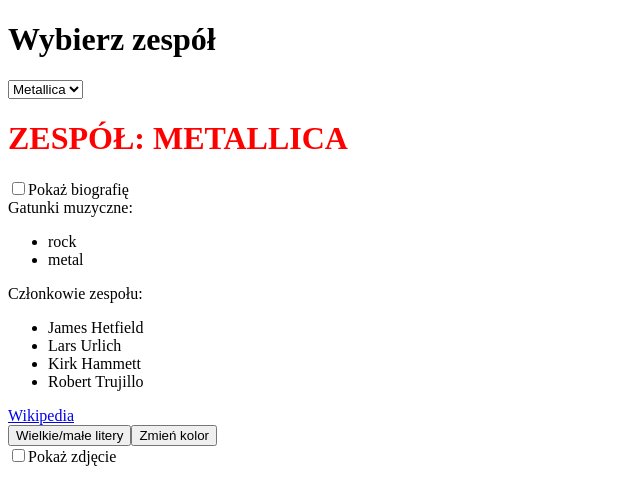
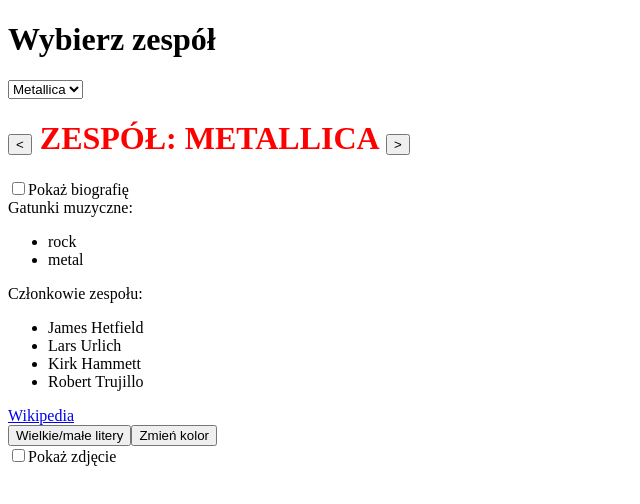
Before and after one commit to miloszpp/angular-szkolenie, an Angular app: page / in a window 1280 px wide. Shown: the top 504 px of the page, without its empty margins (0-640 px from the left). Built offline with nearby package versions, Linux system fonts and the light colour scheme.

Commit message:
Podział na komponenty

```diff
--- a/src/app/app.component.html
+++ b/src/app/app.component.html
@@ -1,33 +1 @@
-<h1>Wybierz zespół</h1>
-<select [(ngModel)]="band">
-    <option *ngFor="let band of bands" [ngValue]="band">{{band.name}}</option>
-</select>
-
-<div *ngIf="band">
-    <h1 [style.textTransform]="textTransform" [style.color]="color">Zespół: {{band.name}}</h1>
-    <div>
-        <label><input type="checkbox" [(ngModel)]="showBio" />Pokaż biografię</label>
-        <p *ngIf="showBio">{{band.bio}}</p>
-    </div>
-    <div>
-        Gatunki muzyczne:
-        <ul>
-            <li *ngFor="let genre of band.genres">{{genre}}</li>
-        </ul>
-    </div>
-    <div>
-        Członkowie zespołu:
-        <ul>
-            <li *ngFor="let member of band.members">{{member}}</li>
-        </ul>
-    </div>
-    <div>
-        <a [href]="band.links.wikipediaUrl">Wikipedia</a><br />
-        <button (click)="changeTransform()">Wielkie/małe litery</button>
-        <button (click)="changeColor()">Zmień kolor</button><br />
-    </div>
-    <div>
-        <label><input type="checkbox" [(ngModel)]="showPhoto" />Pokaż zdjęcie</label><br />
-        <img *ngIf="showPhoto" [src]="band.links.photoUrl" width="300" />
-    </div>
-</div>
+<app-band-list></app-band-list>
--- a/src/app/app.component.ts
+++ b/src/app/app.component.ts
@@ -7,51 +7,5 @@
   styles: []
 })
 export class AppComponent {
-  bands: Band[] = [
-    {
-      name: "Metallica",
-      bio: "Amerykański zespół heavymetalowy założony w Los Angeles w 1981 roku przez Jamesa Hetfielda i Larsa Ulricha.",
-      links: {
-        wikipediaUrl: "https://pl.wikipedia.org/wiki/Metallica",
-        photoUrl: "https://up-1.cdn-fullscreendirect.com/production/photos/7549/large/20161022_184841_7549_958066.jpeg"
-      },
-      genres: ["rock", "metal"],
-      members: ["James Hetfield", "Lars Urlich", "Kirk Hammett", "Robert Trujillo"]
-    },
-    {
-      name: "Slayer",
-      bio: "Amerykańska grupa muzyczna wykonująca thrash metal, powstała w 1981 roku w Huntington Park (przedmieścia Los Angeles).",
-      links: {
-        wikipediaUrl: "https://pl.wikipedia.org/wiki/Slayer",
-        photoUrl: "https://wallpaper.wiki/wp-content/uploads/2017/04/wallpaper.wiki-Slayer-Band-Images-HD-PIC-WPD005087.jpg"
-      },
-      genres: ["thrash metal"],
-      members: ["Kerry King", "Tom Arraya", "Paul Bostaph", "Gary Hott"]
-    },
-    {
-      name: "Kombi",
-      bio: "Polski zespół muzyczny, założony w 1969 roku przez Sławomira Łosowskiego, występujący początkowo pod nazwą Akcenty, a po jej zmianie w 1976 roku jako Kombi.",
-      links: {
-        wikipediaUrl: "https://pl.wikipedia.org/wiki/Kombi_(zesp%C3%B3%C5%82_muzyczny)",
-        photoUrl: "https://upload.wikimedia.org/wikipedia/commons/thumb/3/30/%22Kombi%22.JPG/1280px-%22Kombi%22.JPG"
-      },
-      genres: ["pop", "rock"],
-      members: ["Sławomir Łosowski", "Tomasz Łosowski", "Zbigniew Fil", "Karol Kozłowski"]
-    },
-  ];
 
-  band: Band = this.bands[0];
-
-  textTransform = "uppercase"
-  color = "red"
-
-  changeTransform() {
-    if (this.textTransform === "uppercase") this.textTransform = "lowercase";
-    else this.textTransform = "uppercase";
-  }
-
-  changeColor() {
-    if (this.color === "red") this.color = "blue";
-    else this.color = "red";
-  }
 }
--- /dev/null
+++ b/src/app/band-details-photo/band-details-photo.component.ts
@@ -0,0 +1,13 @@
+import { Component, OnInit, Input } from '@angular/core';
+
+@Component({
+  selector: 'app-band-details-photo',
+  template: `
+<label><input type="checkbox" [(ngModel)]="showPhoto" />Pokaż zdjęcie</label><br />
+<img *ngIf="showPhoto" [src]="photoUrl" width="300" />
+  `,
+  styles: []
+})
+export class BandDetailsPhotoComponent {
+  @Input() photoUrl: string;
+}
--- /dev/null
+++ b/src/app/band-details/band-details.component.html
@@ -0,0 +1,28 @@
+<h1 [style.textTransform]="textTransform" [style.color]="color">
+  <button (click)="previous()">&lt;</button> Zespół: {{band.name}}
+  <button (click)="next()">&gt;</button>
+</h1>
+<div>
+  <label><input type="checkbox" [(ngModel)]="showBio" />Pokaż biografię</label>
+  <p *ngIf="showBio">{{band.bio}}</p>
+</div>
+<div>
+  Gatunki muzyczne:
+  <ul>
+    <li *ngFor="let genre of band.genres">{{genre}}</li>
+  </ul>
+</div>
+<div>
+  Członkowie zespołu:
+  <ul>
+    <li *ngFor="let member of band.members">{{member}}</li>
+  </ul>
+</div>
+<div>
+  <a [href]="band.links.wikipediaUrl">Wikipedia</a><br />
+  <button (click)="changeTransform()">Wielkie/małe litery</button>
+  <button (click)="changeColor()">Zmień kolor</button><br />
+</div>
+<div>
+  <app-band-details-photo [photoUrl]="band.links.photoUrl"></app-band-details-photo>
+</div>
--- /dev/null
+++ b/src/app/band-details/band-details.component.ts
@@ -0,0 +1,35 @@
+import { Component, OnInit, Input, Output, EventEmitter } from '@angular/core';
+import { Band } from "../model";
+
+@Component({
+  selector: 'app-band-details',
+  templateUrl: './band-details.component.html',
+  styles: []
+})
+export class BandDetailsComponent {
+
+  @Input() band: Band;
+  @Output() shift = new EventEmitter<string>();
+
+  textTransform = "uppercase"
+  color = "red"
+
+  previous() {
+    this.shift.emit("previous");
+  }
+
+  next() {
+    this.shift.emit("next");
+  }
+
+  changeTransform() {
+    if (this.textTransform === "uppercase") this.textTransform = "lowercase";
+    else this.textTransform = "uppercase";
+  }
+
+  changeColor() {
+    if (this.color === "red") this.color = "blue";
+    else this.color = "red";
+  }
+
+}
--- /dev/null
+++ b/src/app/band-list/band-list.component.html
@@ -0,0 +1,8 @@
+<h1>Wybierz zespół</h1>
+<select [(ngModel)]="band">
+    <option *ngFor="let band of bands" [ngValue]="band">{{band.name}}</option>
+</select>
+
+<div *ngIf="band">
+    <app-band-details [band]="band" (shift)="shiftBand($event)"></app-band-details>
+</div>
--- /dev/null
+++ b/src/app/band-list/band-list.component.ts
@@ -0,0 +1,56 @@
+import { Component, OnInit } from '@angular/core';
+import { Band } from "../model";
+
+@Component({
+  selector: 'app-band-list',
+  templateUrl: './band-list.component.html',
+  styles: []
+})
+export class BandListComponent {
+
+  bands: Band[] = [
+    {
+      name: "Metallica",
+      bio: "Amerykański zespół heavymetalowy założony w Los Angeles w 1981 roku przez Jamesa Hetfielda i Larsa Ulricha.",
+      links: {
+        wikipediaUrl: "https://pl.wikipedia.org/wiki/Metallica",
+        photoUrl: "https://up-1.cdn-fullscreendirect.com/production/photos/7549/large/20161022_184841_7549_958066.jpeg"
+      },
+      genres: ["rock", "metal"],
+      members: ["James Hetfield", "Lars Urlich", "Kirk Hammett", "Robert Trujillo"]
+    },
+    {
+      name: "Slayer",
+      bio: "Amerykańska grupa muzyczna wykonująca thrash metal, powstała w 1981 roku w Huntington Park (przedmieścia Los Angeles).",
+      links: {
+        wikipediaUrl: "https://pl.wikipedia.org/wiki/Slayer",
+        photoUrl: "https://wallpaper.wiki/wp-content/uploads/2017/04/wallpaper.wiki-Slayer-Band-Images-HD-PIC-WPD005087.jpg"
+      },
+      genres: ["thrash metal"],
+      members: ["Kerry King", "Tom Arraya", "Paul Bostaph", "Gary Hott"]
+    },
+    {
+      name: "Kombi",
+      bio: "Polski zespół muzyczny, założony w 1969 roku przez Sławomira Łosowskiego, występujący początkowo pod nazwą Akcenty, a po jej zmianie w 1976 roku jako Kombi.",
+      links: {
+        wikipediaUrl: "https://pl.wikipedia.org/wiki/Kombi_(zesp%C3%B3%C5%82_muzyczny)",
+        photoUrl: "https://upload.wikimedia.org/wikipedia/commons/thumb/3/30/%22Kombi%22.JPG/1280px-%22Kombi%22.JPG"
+      },
+      genres: ["pop", "rock"],
+      members: ["Sławomir Łosowski", "Tomasz Łosowski", "Zbigniew Fil", "Karol Kozłowski"]
+    },
+  ];
+
+  band: Band = this.bands[0];
+
+  shiftBand(direction) {
+    let currentIdx = this.bands.indexOf(this.band);
+    if (direction === "previous" && currentIdx > 0) {
+      this.band = this.bands[currentIdx - 1];
+    }
+    if (direction === "next" && currentIdx < this.bands.length - 1) {
+      this.band = this.bands[currentIdx + 1];
+    }
+  }
+
+}
```
Also changed, not shown: src/app/app.module.ts (+7 -1 lines), .angular-cli.json.
